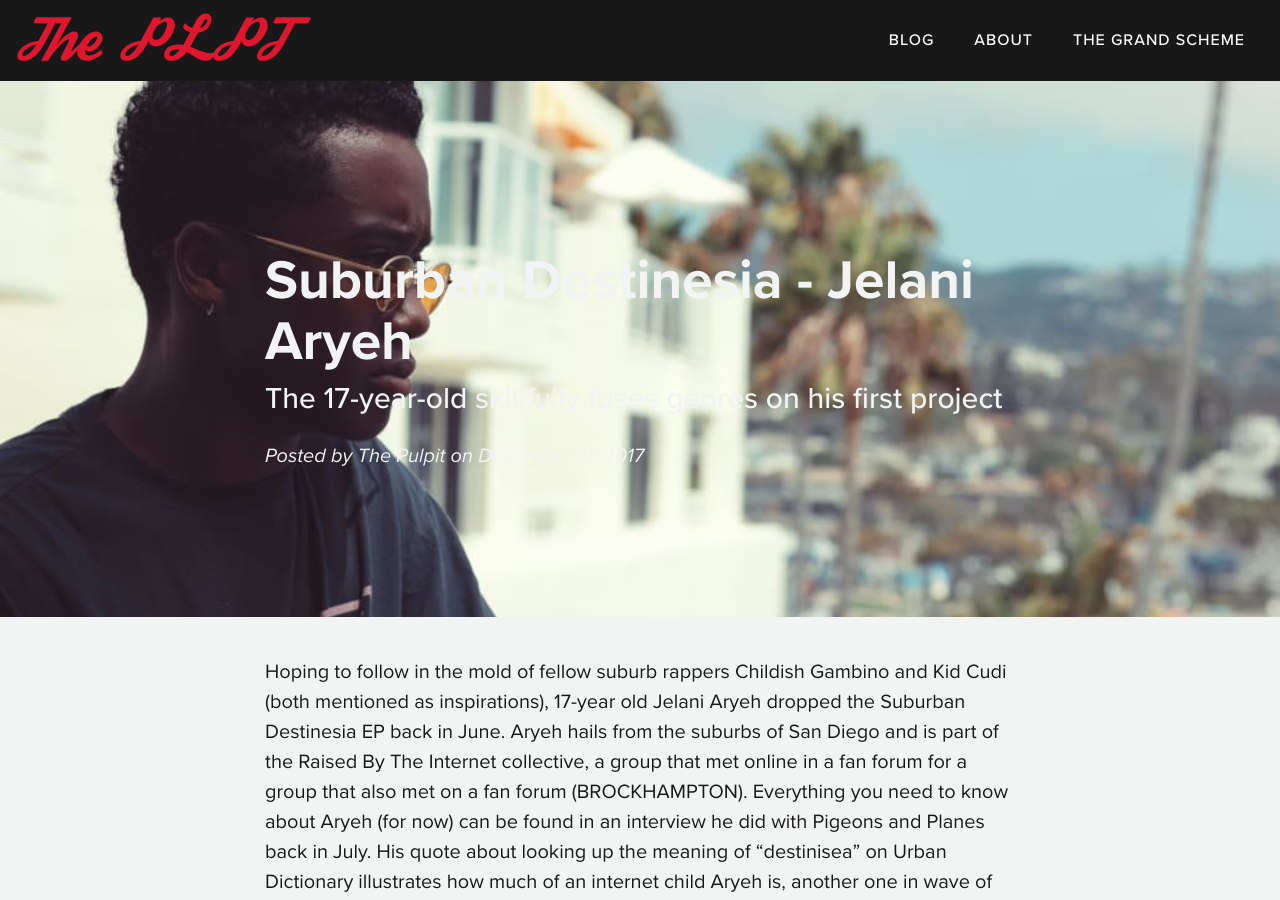
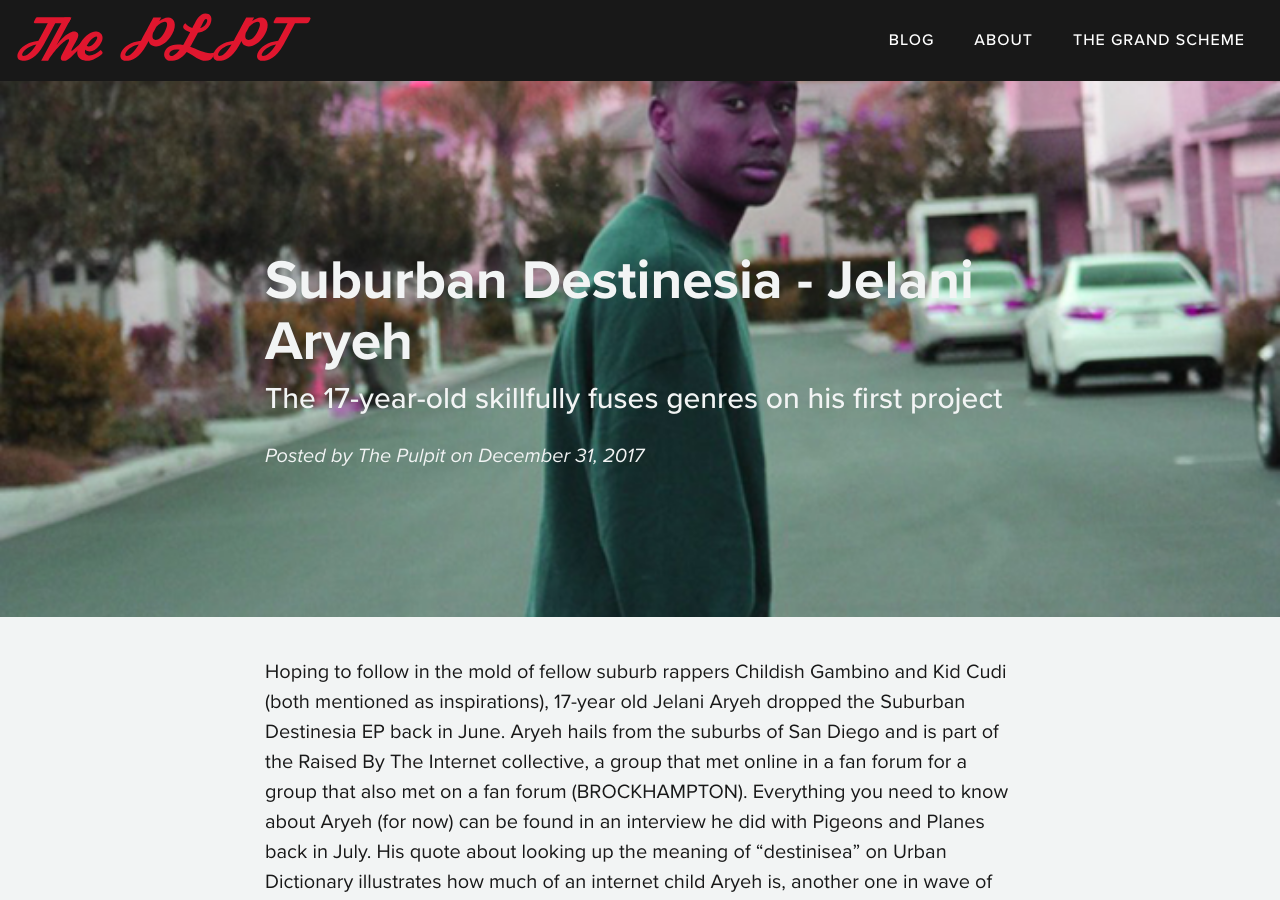
Before and after one commit to thepulpit/thepulpit.github.io, a Jekyll site: the page built from _posts/2017-12-31-Suburban-Destinesia.md, in a window 1280 px wide and 900 px high. Built offline with Jekyll 4.4.1, drawn with Linux system fonts in a browser that asks for light colours; nearby versions of some CDN libraries.

Commit message:
Update 2017-12-31-Suburban-Destinesia.md

```diff
--- a/_posts/2017-12-31-Suburban-Destinesia.md
+++ b/_posts/2017-12-31-Suburban-Destinesia.md
@@ -1,6 +1,6 @@
 ---
 published: true
-header-img: img/suburbanheader.jpg
+header-img: img/jelaniAheader.png
 layout: post
 date: 2017-12-31T00:00:00.000Z
 title: Suburban Destinesia - Jelani Aryeh
```
